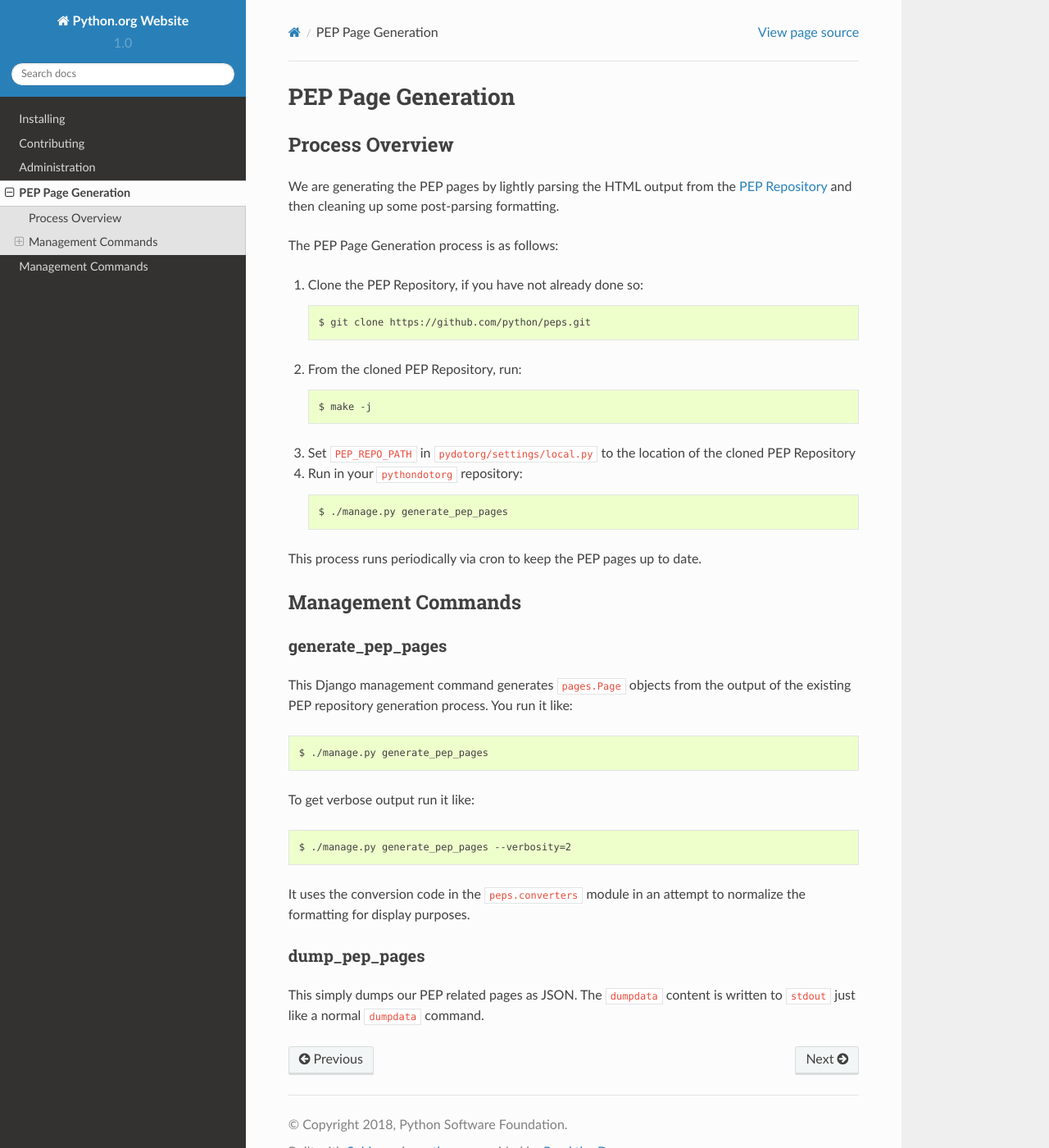
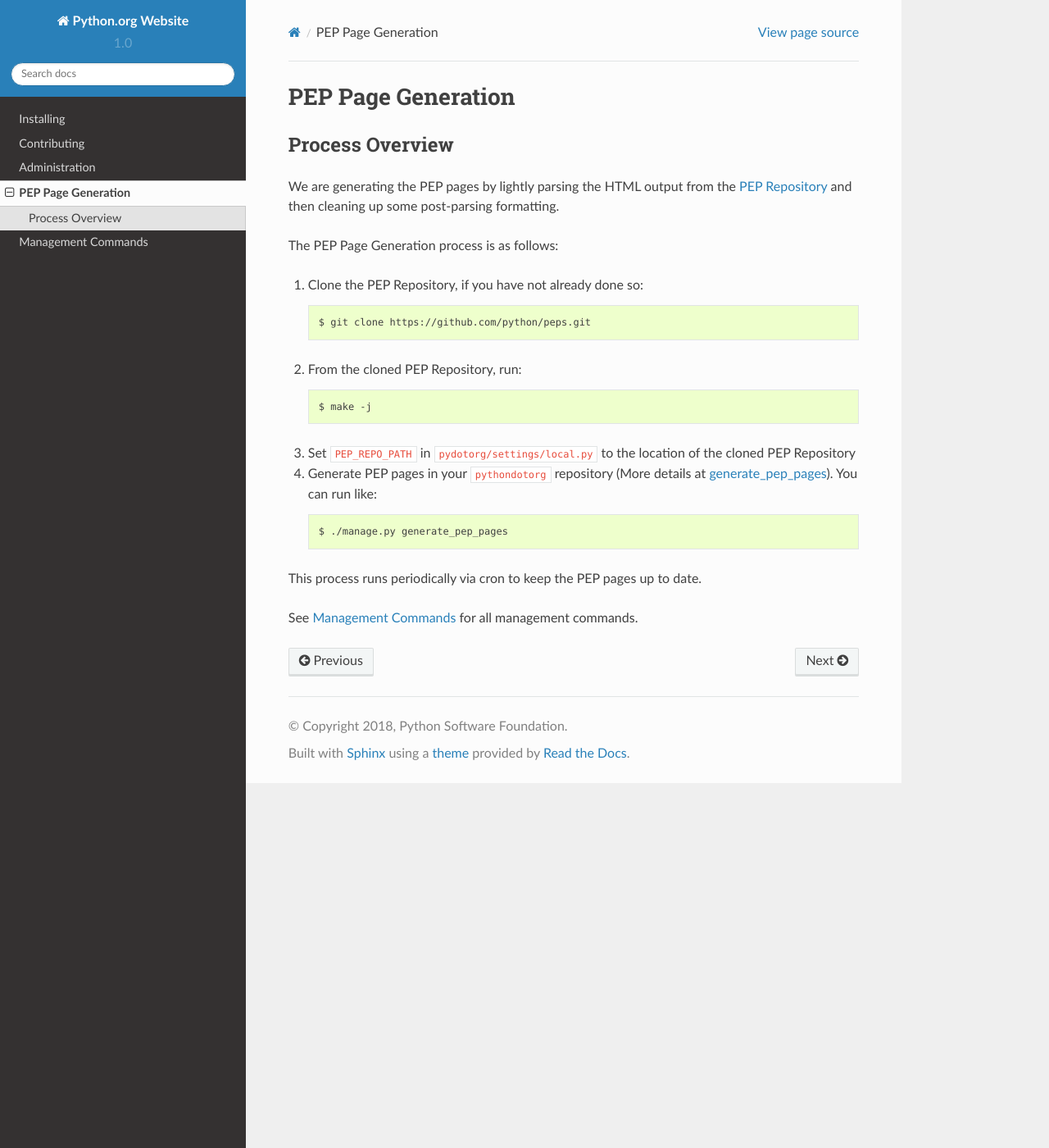
Before and after one commit to python/pythondotorg, a Sphinx documentation site: the page built from docs/source/pep_generation.rst, in a window 1280 px wide and 1400 px high. Shown: the whole window at 82% size. Built offline with Sphinx 7.4.7 and the Read the Docs theme 2.0.0, drawn with Linux system fonts in a browser that asks for light colours.

Commit message:
Move {generate,dump}_pep_pages docs to commands.rst (#1328)

```diff
--- a/docs/source/pep_generation.rst
+++ b/docs/source/pep_generation.rst
@@ -22,34 +22,13 @@ The PEP Page Generation process is as follows:
 3. Set ``PEP_REPO_PATH`` in ``pydotorg/settings/local.py`` to the location
    of the cloned PEP Repository
 
-4. Run in your ``pythondotorg`` repository::
+4. Generate PEP pages in your ``pythondotorg`` repository
+   (More details at :ref:`command-generate-pep-pages`). You can run like::
 
    $ ./manage.py generate_pep_pages
 
 This process runs periodically via cron to keep the PEP pages up to date.
 
-Management Commands
--------------------
-
-generate_pep_pages
-^^^^^^^^^^^^^^^^^^
-
-This Django management command generates ``pages.Page`` objects from the output
-of the existing PEP repository generation process. You run it like::
-
-    $ ./manage.py generate_pep_pages
-
-To get verbose output run it like::
-
-    $ ./manage.py generate_pep_pages --verbosity=2
-
-It uses the conversion code in the ``peps.converters`` module in an attempt to
-normalize the formatting for display purposes.
-
-dump_pep_pages
-^^^^^^^^^^^^^^
-
-This simply dumps our PEP related pages as JSON. The ``dumpdata`` content is
-written to ``stdout`` just like a normal ``dumpdata`` command.
+See :ref:`management-commands` for all management commands.
 
 .. _PEP Repository: https://github.com/python/peps.git
```
Also changed, not shown: docs/source/commands.rst (+29 -0 lines).
